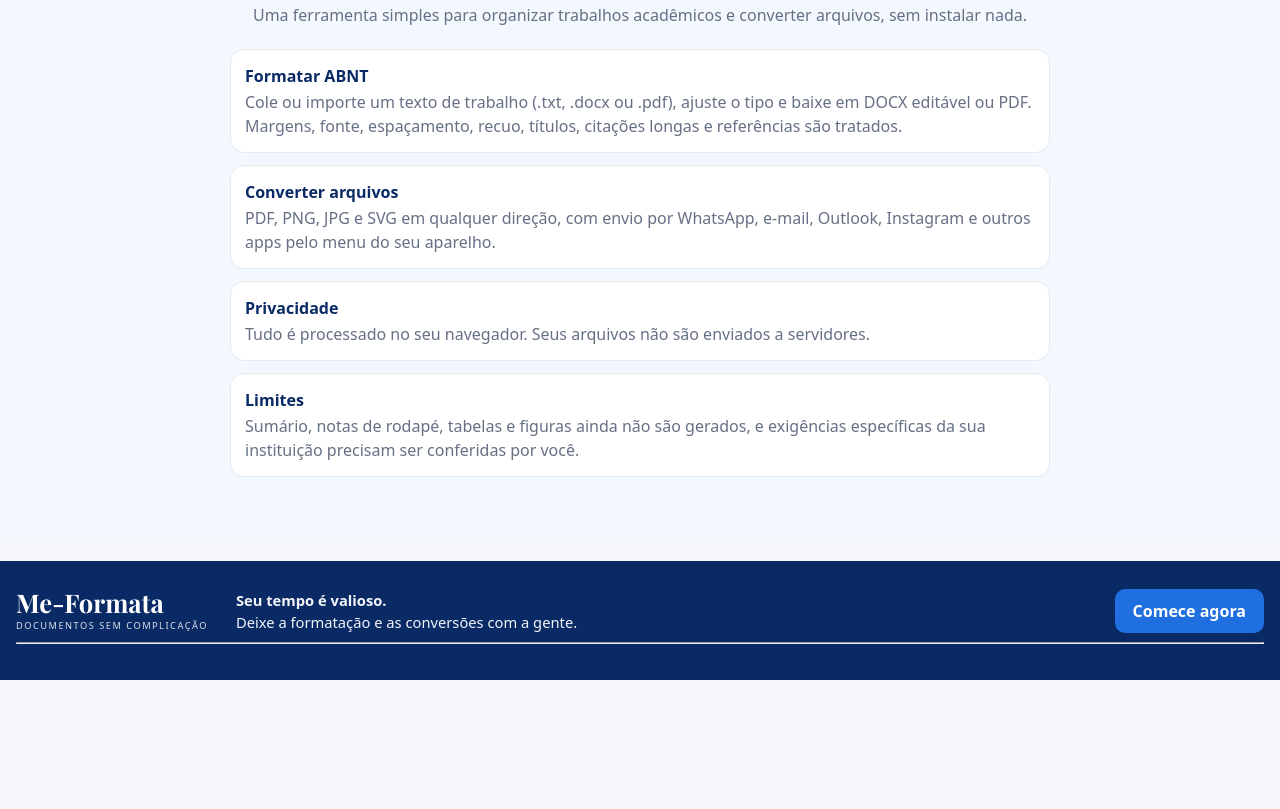
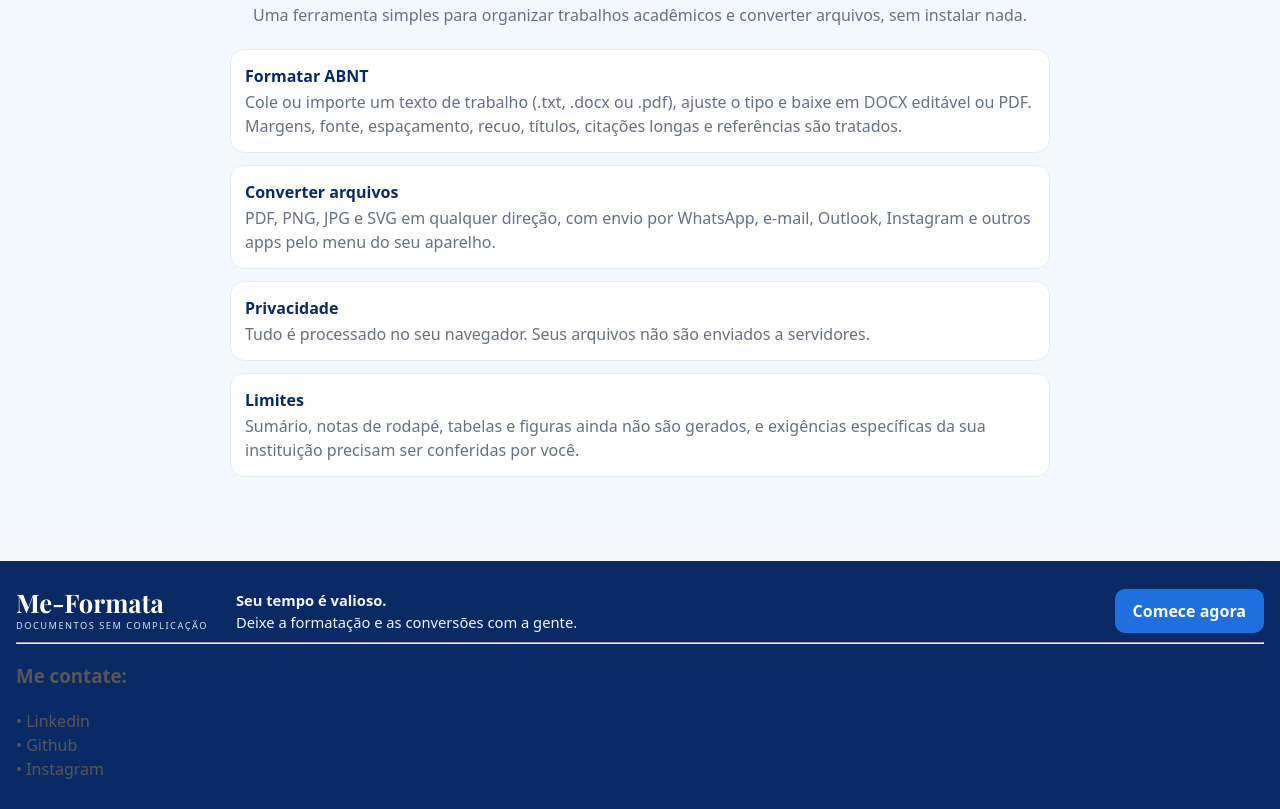
Before and after one commit to JeffersonOli2003/Me-Formata, a plain HTML site: page index.html in a window 1280 px wide. Shown: the part 1617-2426 px from the top of the page. Before the commit the page ends 2297 px from the top, so only its background shows below. Drawn offline with nearby package versions, Linux system fonts and the light colour scheme.

Commit message:
Adicionei informações de contato no footer

```diff
--- a/index.html
+++ b/index.html
@@ -456,9 +456,17 @@
             <a class="enter" href="#" data-tab="t2">Comece agora</a>
         </div>
         <hr>
-        <div>
-            <a href=""></a>
-        </div>
+             <div>
+                <h3>Me contate:</h3>
+                <a href="https://www.linkedin.com/in/jefferson-oliveira-a97614431/" class="rodape">• Linkedin</a> <br>
+                <a href="https://github.com/JeffersonOli2003" class="rodape">• Github</a> <br>
+                <a href="https://www.instagram.com/eagle_produtor/" class="rodape">• Instagram</a> <br>
+            </div>
+
+            <div>
+                <a href=""></a>
+            </div>
+
     </footer>
 
     <div id="toast" role="status" aria-live="polite"></div>
--- a/style.css
+++ b/style.css
@@ -231,6 +231,16 @@ button:disabled {
     cursor: default;
 }
 
+.rodape, h3{
+    text-align: left;
+    color: rgb(87, 86, 86);
+    text-decoration: none;
+    transition: 0.5s;
+}
+
+.rodape:hover{
+    color: #fafafa;
+}
 .file {
     display: flex;
     gap: 8px;
```
